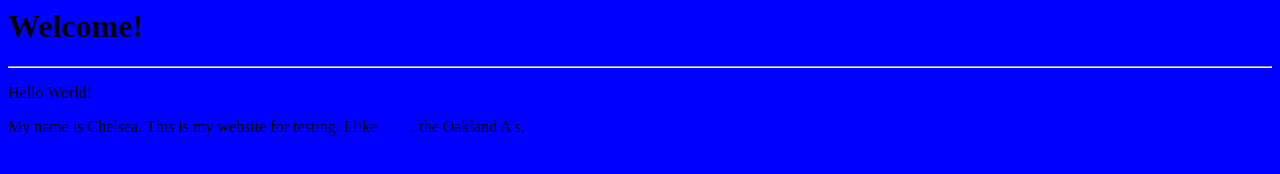
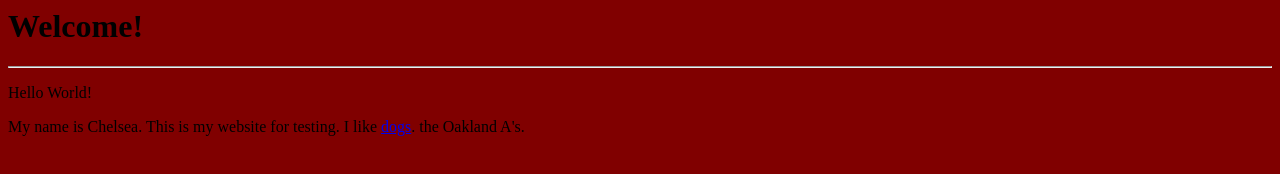
Before and after one commit to chelseaaglubat/csp-sp2019-test, a plain HTML site: page index.html in a window 1280 px wide. Drawn offline with Linux system fonts and the light colour scheme.

Commit message:
Update index.html

```diff
--- a/index.html
+++ b/index.html
@@ -1,6 +1,6 @@
 <html>
   <title>MyWebpage</title>
-  <body bgcolor="blue">
+  <body bgcolor="maroon">
     <h1>Welcome!</h1>
     <hr>
     <p>Hello World!
```
